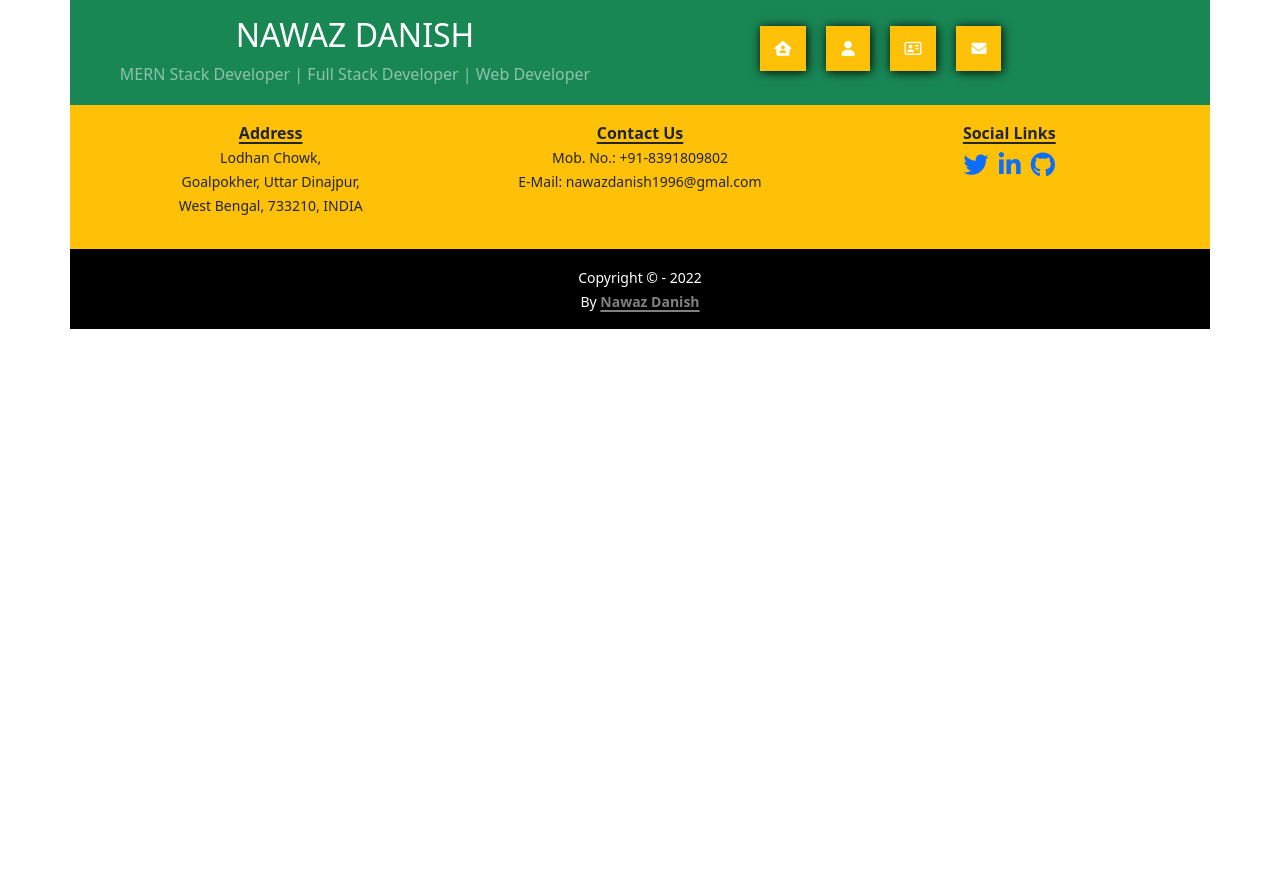
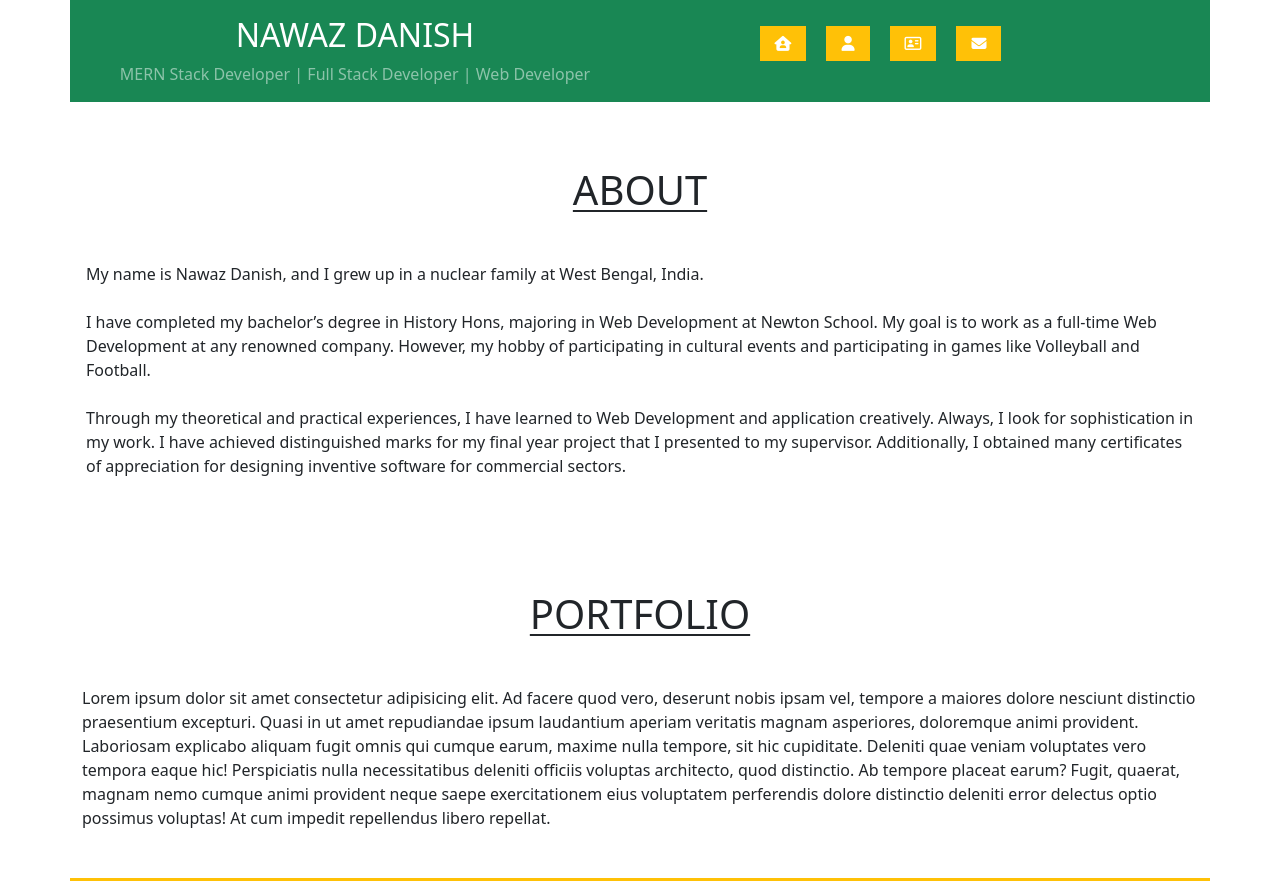
Before and after one commit to nawazdanish1996/portfolio-website, a plain HTML site: page index.html in a window 1280 px wide. Shown: the top 881 px of the page. Before the commit the page ends 800 px from the top, so only its background shows below. Drawn offline with Linux system fonts and the light colour scheme.

Commit message:
modified

```diff
--- a/css/style.css
+++ b/css/style.css
@@ -1,4 +1,4 @@
-/* ===== Navbar ===== */
+/* ===== Title and Navbar ===== */
 #nav h2{
     text-transform: uppercase;
 }
@@ -8,10 +8,20 @@
     left: 12%;
 }
 .list i{
-    padding: 15px;
+    padding: 5px 5px;
     font-size: 15px;
-    box-shadow: 1px 1px 10px black;
+    /* box-shadow: 1px 1px 10px black; */
     box-sizing: border-box;
+}
+
+.list span{
+    display: none;
+}
+
+.list a:hover span{
+    display:inline-block;
+    transition: all 3s ease;
+    color: white;
 }
 
 .list ul{
@@ -21,11 +31,28 @@
 
 .list ul li{
     margin: 10px;
+    padding: 5px 10px;
 }
 
 .list ul li a{
     text-decoration: none;
 }
+/* ===== About ===== */
+#about h1{
+    text-decoration: underline;
+    text-transform: uppercase;
+    text-decoration-thickness: 2px;
+    text-underline-offset: 5px;
+}
+
+/* ===== Portfolio ===== */
+#portfolio h1{
+    text-decoration: underline;
+    text-transform: uppercase;
+    text-decoration-thickness: 2px;
+    text-underline-offset: 5px;
+}
+
 
 /* =========== Contacts ========= */
 #contacts b{
--- a/index.html
+++ b/index.html
@@ -14,6 +14,7 @@
         <link rel="stylesheet" href="/css/style.css">
 </head>
 <body>
+    <!-- ===== Title and Navbar ===== -->
     <div class="container" id="nav">
         <div class="row">
             <div class="col-md-6 bg-success text-center">
@@ -29,21 +30,25 @@
                             <li class="bg-warning">
                                 <a href="/index.html">
                                     <i class="fa-solid fa-house-user text-white"></i>
+                                    <span>Home</span>
                                 </a>
                             </li>
                             <li class="bg-warning">
                                 <a href="#about">
                                     <i class="fa-solid fa-user text-white"></i>
+                                    <span>About</span>
                                 </a>
                             </li>
                             <li class="bg-warning">
                                 <a href="#portfolio">
                                     <i class="fa-regular fa-address-card text-white"></i>
+                                    <span>Portfolio</span>
                                 </a>
                             </li>
                             <li class="bg-warning">
                                 <a href="#contacts">
                                     <i class="fa-solid fa-envelope text-white"></i>
+                                    <span>Contact</span>
                                 </a>
                             </li>
                         </ul>
@@ -53,6 +58,32 @@
         </div>
     </div>
 
+<!-- ===== About ===== -->
+<div class="container" id="about">
+    <div class="row">
+        <div class="col-md-12 p-3">
+            <h1 class="text-center mt-md-5 mb-md-5">About</h1>
+            <p class="mb-5">
+                My name is Nawaz Danish, and I grew up in a nuclear family at West Bengal, India.
+                <br><br>
+                I have completed my bachelor’s degree in History Hons, majoring in Web Development at Newton School. My goal is to work as a full-time Web Development at any renowned company. However, my hobby of participating in cultural events and participating in games like Volleyball and Football.
+                <br><br>
+                Through my theoretical and practical experiences, I have learned to Web Development and application creatively. Always, I look for sophistication in my work. I have achieved distinguished marks for my final year project that I presented to my supervisor. Additionally, I obtained many certificates of appreciation for designing inventive software for commercial sectors.
+
+            </p>
+        </div>
+    </div>
+</div>
+
+<!-- ===== Portfolio ===== -->
+<div class="container" id="portfolio">
+    <div class="row">
+        <div class="col-md-12">
+            <h1 class="text-center mt-md-5 mb-md-5">Portfolio</h1>
+            <p class="mb-5">Lorem ipsum dolor sit amet consectetur adipisicing elit. Ad facere quod vero, deserunt nobis ipsam vel, tempore a maiores dolore nesciunt distinctio praesentium excepturi. Quasi in ut amet repudiandae ipsum laudantium aperiam veritatis magnam asperiores, doloremque animi provident. Laboriosam explicabo aliquam fugit omnis qui cumque earum, maxime nulla tempore, sit hic cupiditate. Deleniti quae veniam voluptates vero tempora eaque hic! Perspiciatis nulla necessitatibus deleniti officiis voluptas architecto, quod distinctio. Ab tempore placeat earum? Fugit, quaerat, magnam nemo cumque animi provident neque saepe exercitationem eius voluptatem perferendis dolore distinctio deleniti error delectus optio possimus voluptas! At cum impedit repellendus libero repellat.</p>
+        </div>
+    </div>
+</div>
 <!-- ===== Contacts ===== -->
     <div class="container" id="contacts">
         <div class="row bg-warning text-center p-3">
```
Also changed, not shown: 1 other file.
